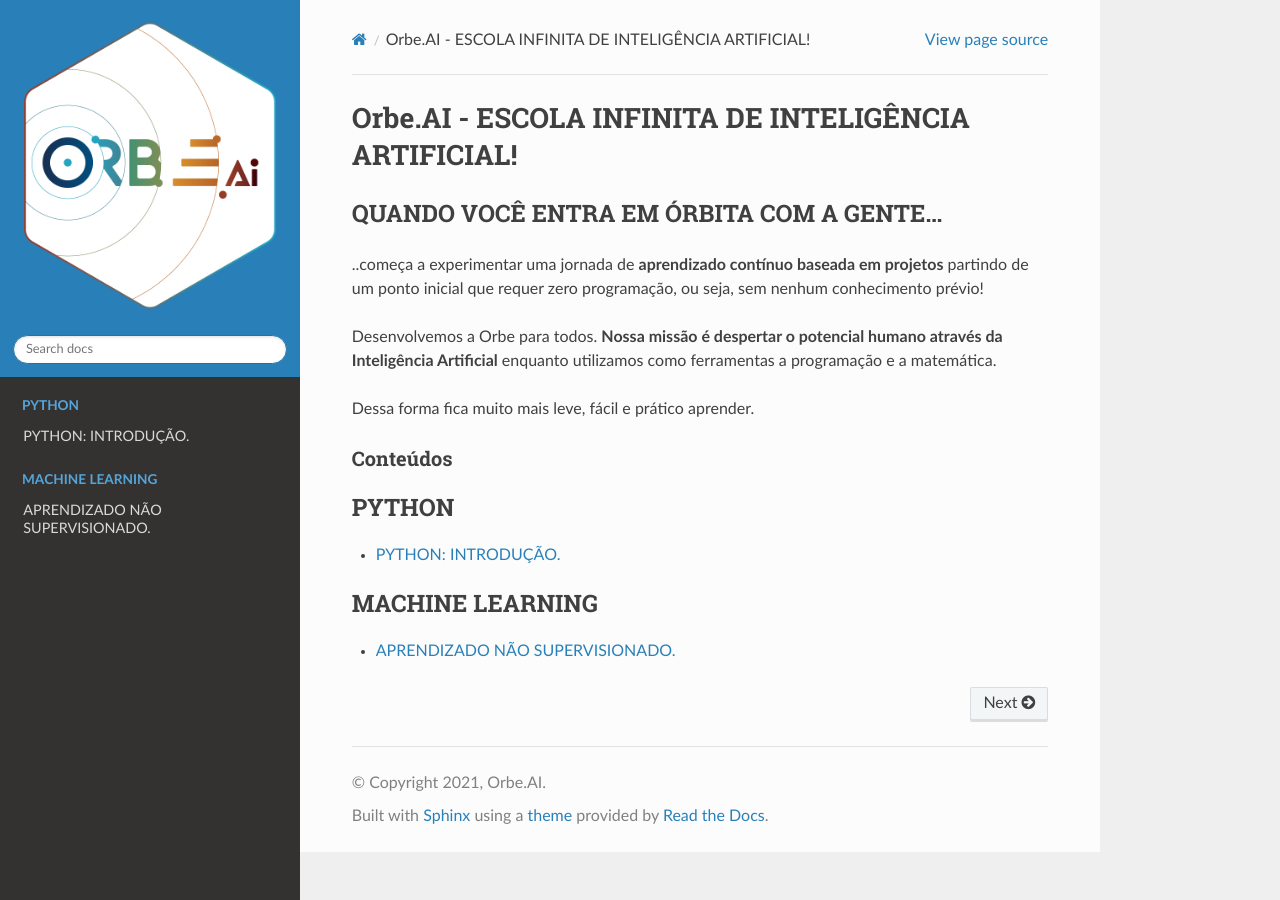
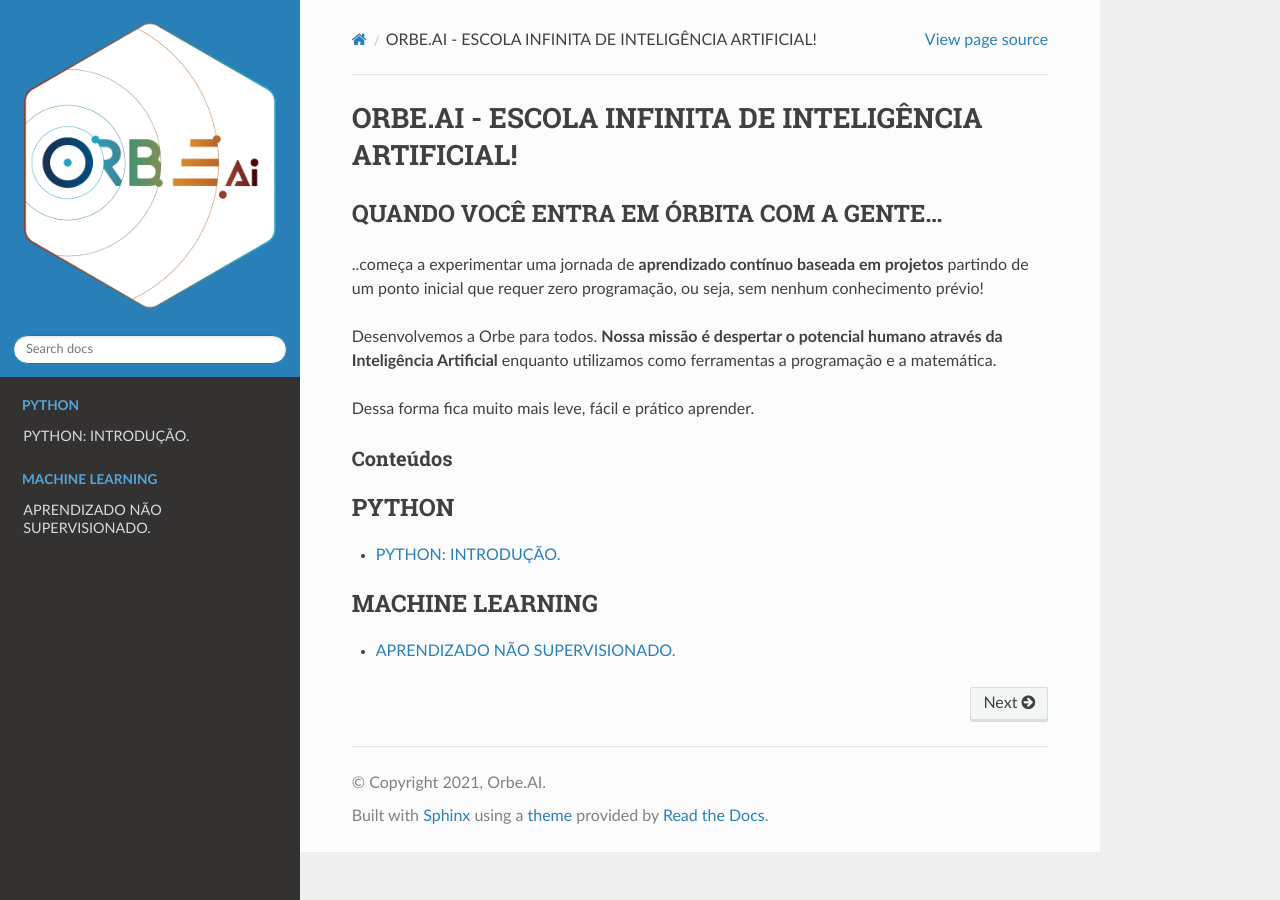
Before and after one commit to OrbeAI/rtd-python, a Sphinx documentation site: the page built from docs/source/index.rst, in a window 1280 px wide. Built offline with Sphinx 7.4.7 and the Read the Docs theme 2.0.0, drawn with Linux system fonts in a browser that asks for light colours.

```diff
--- a/docs/source/index.rst
+++ b/docs/source/index.rst
@@ -1,4 +1,4 @@
-Orbe.AI - ESCOLA INFINITA DE INTELIGÊNCIA ARTIFICIAL!
+ORBE.AI - ESCOLA INFINITA DE INTELIGÊNCIA ARTIFICIAL!
 ********************
 
 
```
